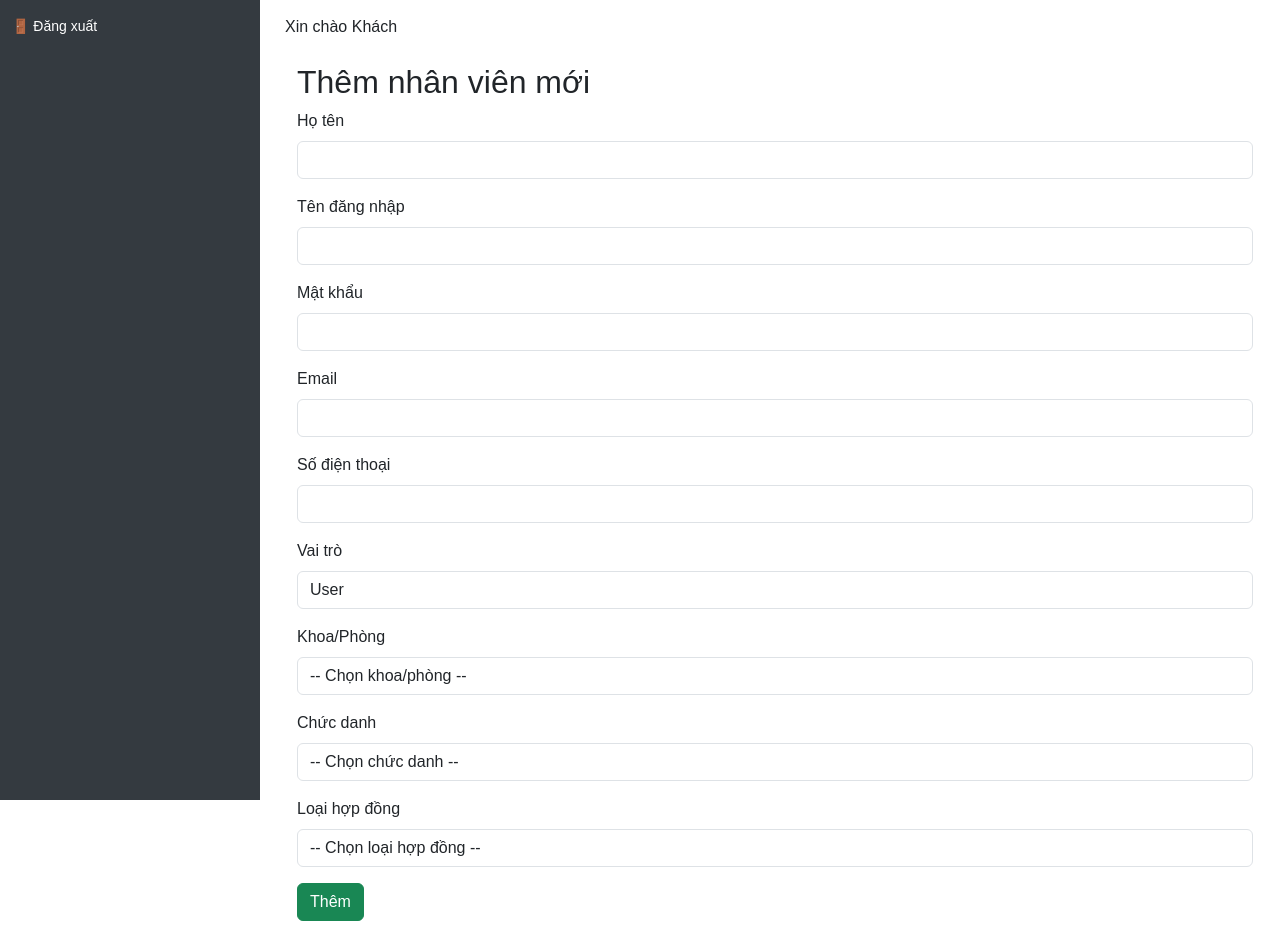
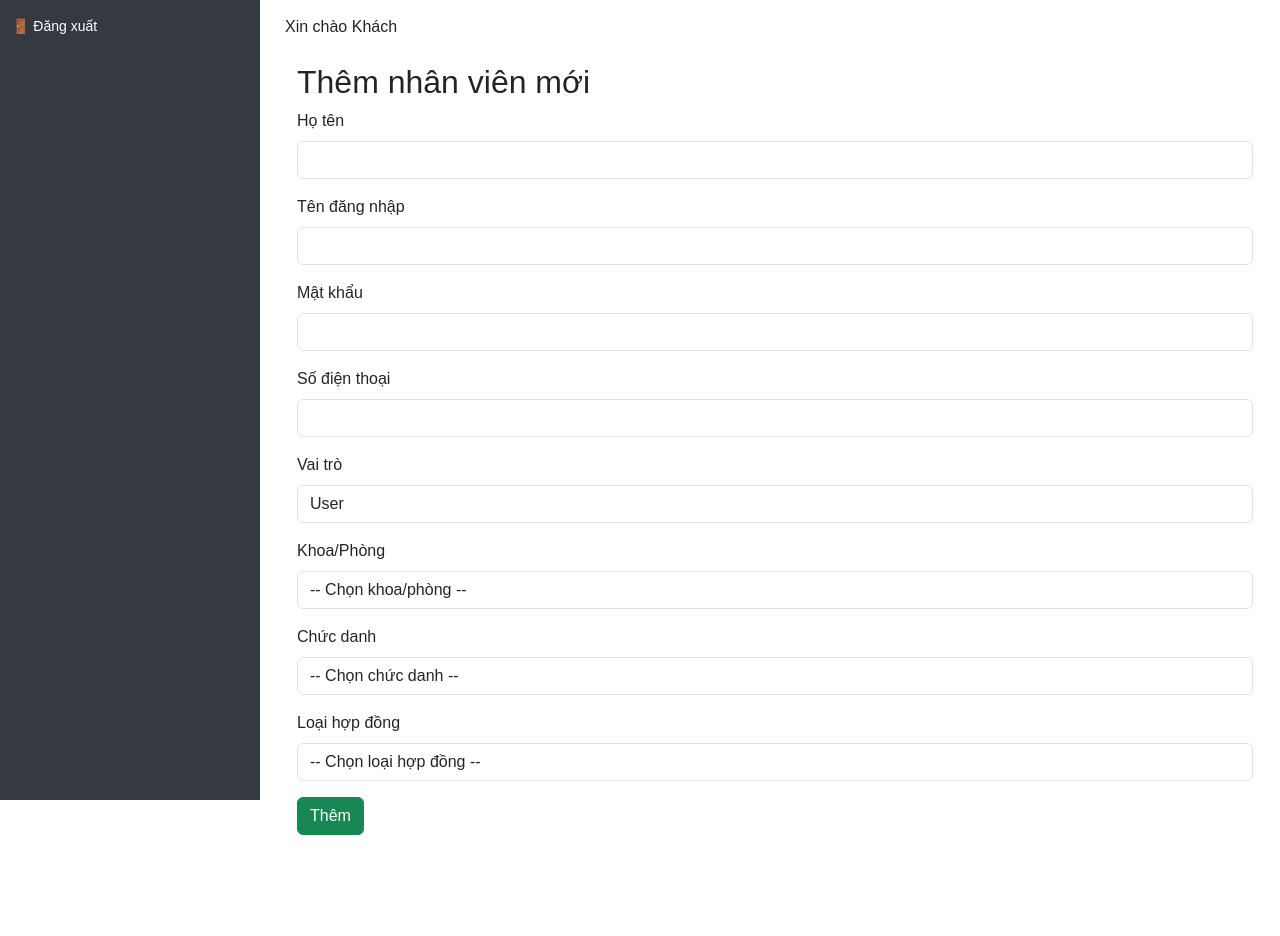
Before and after one commit to HOAITGL/XEPLICH_BVNHIGL, a Flask app: page /users/add in a window 1280 px wide. After the commit the page ends 835 px from the top, so only its background shows below. Run offline with Flask 3, Linux system fonts and the light colour scheme.

Commit message:
cập nhật xóa gmail trong thêm nhân sự

```diff
--- a/data.csv
+++ b/data.csv
@@ -1,3 +1 @@
 NGÀY THÁNG,KHOA / PHÒNG,LỖI,SỐ HỒ SƠ,SỐ PHIẾU,NỘI DUNG YÊU CẦU CV,TÊN NGƯỜI YÊU CẦU,CHỮ KÝ,HOÀ,HIỆP,ẢNH,NAM
-04/07/2025,Khoa Ba chuyên khoa,Lỗi LIS(XN),250008971,2500000014,srgdhadfhdghfgfg,Lê Tú Thanh Trinh,anh,✓,✗,✗,✗
-04/07/2025,Khoa Ba chuyên khoa,Lỗi mạng internet,,,máy tính không vào mạng được,Nguyễn Thị Cẩm Linh,Linh,✓,✗,✗,✗
--- a/templates/add_user.html
+++ b/templates/add_user.html
@@ -26,10 +26,6 @@
     <div class="mb-3">
       <label class="form-label">Mật khẩu</label>
       <input type="text" name="password" class="form-control" required>
-    </div>
-    <div class="mb-3">
-      <label class="form-label">Email</label>
-      <input type="email" name="email" class="form-control" required>
     </div>
     <div class="mb-3">
       <label class="form-label">Số điện thoại</label>
```
